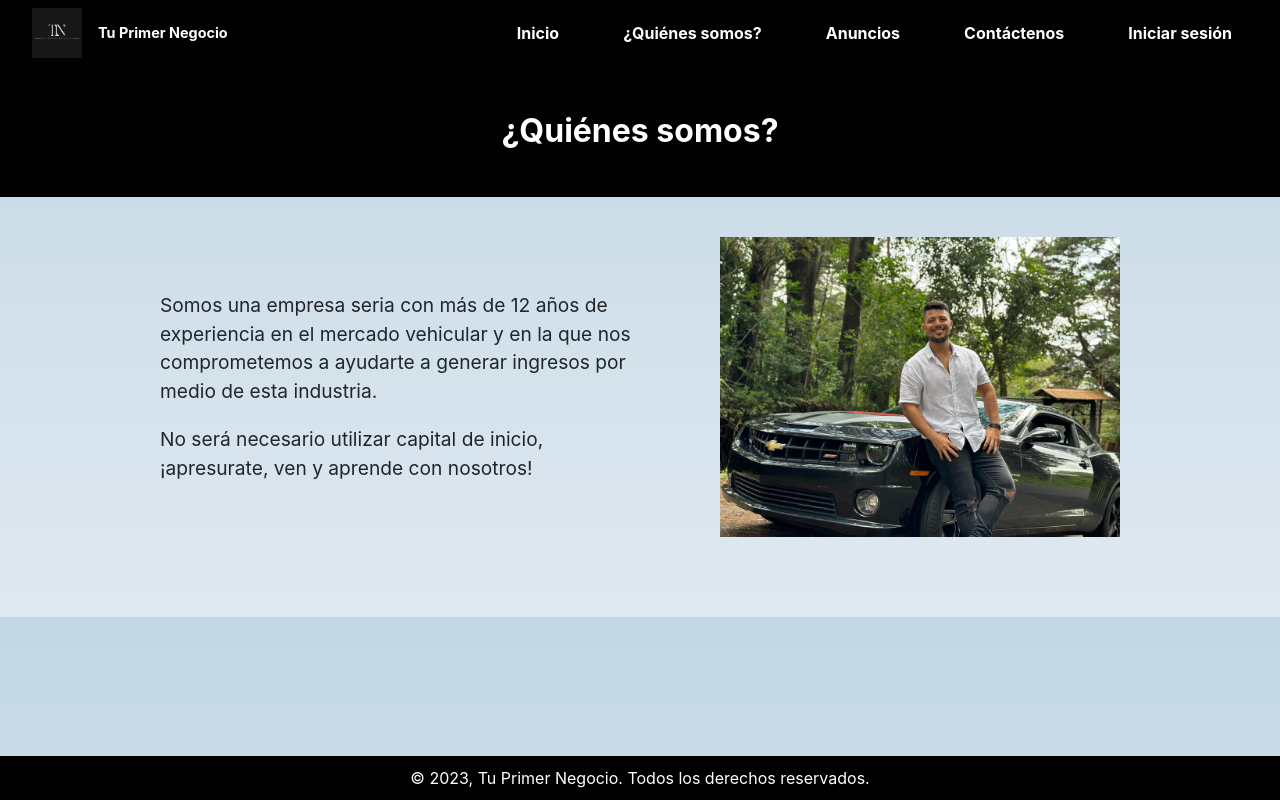
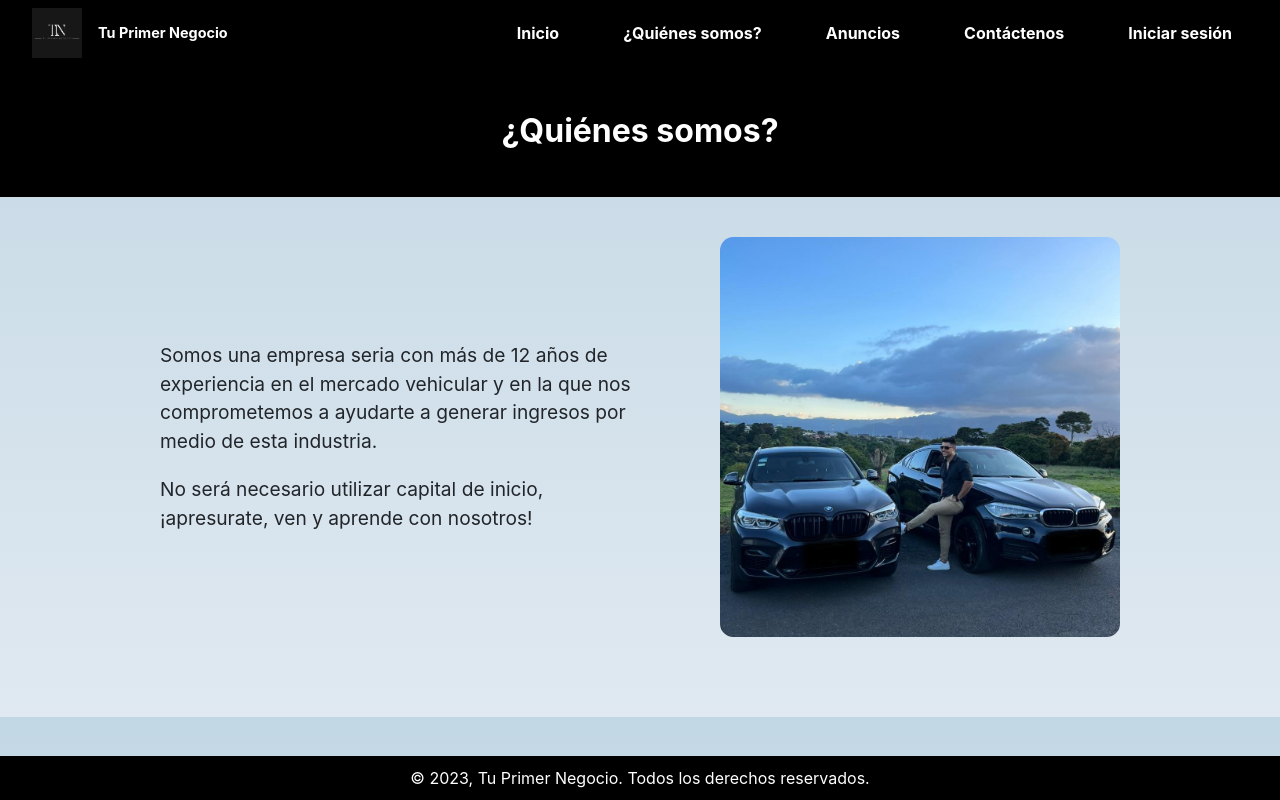
Before and after one commit to Mravenec/tu1negocio, a React (Create React App) app: page /quienes-somos in a window 1280 px wide. Built offline with nearby package versions, Linux system fonts and the light colour scheme.

Commit message:
Foto cambiada pagina quienes somos

```diff
--- a/src/components/pages/QuienesSomos/BodyQuienesSomos.css
+++ b/src/components/pages/QuienesSomos/BodyQuienesSomos.css
@@ -22,6 +22,7 @@
   display: flex;
   justify-content: flex-end;
   transition: opacity 1s;  /* Transición suave de la opacidad */
+
 }
 
 .image-content.fading {
@@ -32,6 +33,8 @@
   max-width: 400px;
   height: auto;
   margin-right: 20%;
+  border-radius: 10pt;
+
 }
 
 @media (max-width: 768px) {
--- a/src/components/pages/QuienesSomos/BodyQuienesSomos.jsx
+++ b/src/components/pages/QuienesSomos/BodyQuienesSomos.jsx
@@ -1,22 +1,22 @@
-import React, { useState, useEffect } from 'react';
+
 import './BodyQuienesSomos.css';
 
 function BodyQuienesSomos() {
-  const [image, setImage] = useState('around.jpeg');
-  const [isFading, setIsFading] = useState(false);
+  //const [image, setImage] = useState('Fotot1n.jpeg');
+//  const [isFading, setIsFading] = useState(false);
 
-  useEffect(() => {
-    const timer = setTimeout(() => {
-      setIsFading(true);
+ // useEffect(() => {
+   // const timer = setTimeout(() => {
+    //  setIsFading(true);
 
-      setTimeout(() => {
-        setImage(image === 'around.jpeg' ? 'front.jpeg' : 'around.jpeg');
-        setIsFading(false);
-      }, 200); // Esto permite un segundo para la transición de opacidad
-    }, 3600);
+     // setTimeout(() => {
+       // setImage(image === 'around.jpeg' ? 'front.jpeg' : 'around.jpeg');
+        //setIsFading(false);
+      //}, 200); // Esto permite un segundo para la transición de opacidad
+    //}, 3600);
 
-    return () => clearTimeout(timer);
-  }, [image]);
+    //return () => clearTimeout(timer);
+ // }, [image]);
 
   return (
     <div className="body-quienes-somos">
@@ -32,8 +32,8 @@ function BodyQuienesSomos() {
           ¡apresurate, ven y aprende con nosotros!
         </p>
       </div>
-      <div className={`image-content ${isFading ? 'fading' : ''}`}>
-        <img src={`./pages/QuienesSomosPictures/${image}`} alt="Quienes Somos" />
+      <div className={`image-content`}>
+        <img src={`./pages/QuienesSomosPictures/Fotot1n.jpeg`} alt="Quienes Somos" />
       </div>
     </div>
   );
```
Also changed, not shown: public/pages/QuienesSomosPictures/Fotot1n.jpeg (added).
